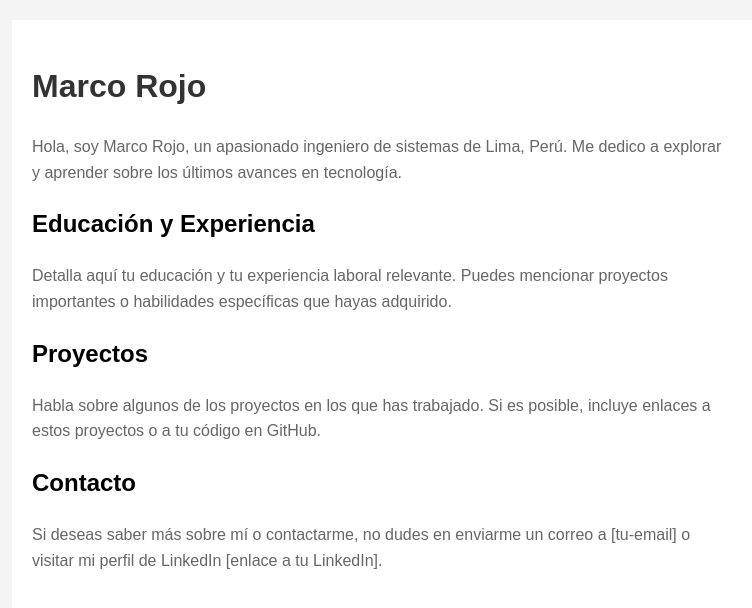
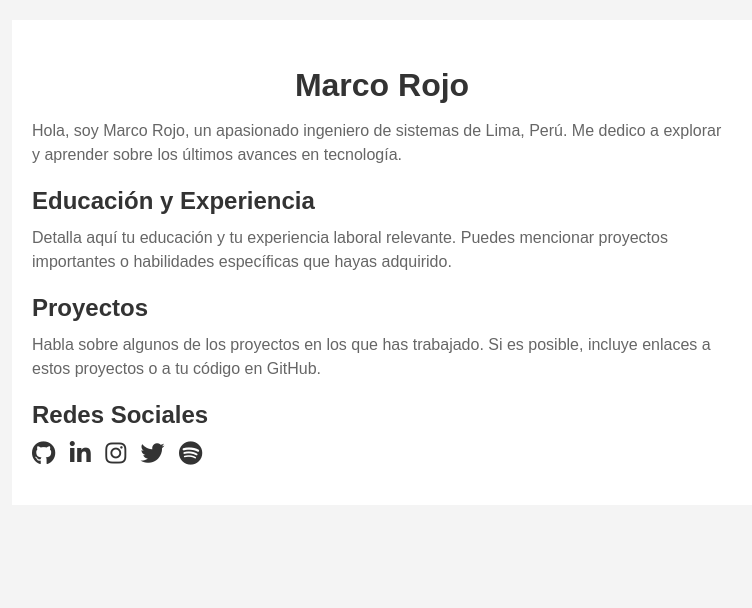
Before and after one commit to marcorojop/marcorojop.github.io, a plain HTML site: page index.html in a window 1280 px wide. Shown: the whole page, without its empty margins (258-1010 px from the left). Drawn offline with Linux system fonts and the light colour scheme.

Commit message:
Update index.html

```diff
--- a/index.html
+++ b/index.html
@@ -4,11 +4,12 @@
     <meta charset="UTF-8">
     <meta http-equiv="X-UA-Compatible" content="IE=edge">
     <meta name="viewport" content="width=device-width, initial-scale=1.0">
-    <title>Biografía de Marco Rojo</title>
+    <title>Marco Rojo</title>
+    <link rel="stylesheet" href="https://cdnjs.cloudflare.com/ajax/libs/font-awesome/5.15.1/css/all.min.css">
     <style>
         body {
             font-family: Arial, sans-serif;
-            line-height: 1.6;
+            line-height: 1.5;
             background-color: #f4f4f4;
             margin: 0;
             padding: 20px;
@@ -21,9 +22,34 @@
         }
         h1 {
             color: #333;
+            text-align: center; /* Solo centrar el h1 */
+            margin-bottom: 0.3em; /* Reducir espacio debajo del h1 */
         }
-        p {
+        h2 {
+            color: #333;
+            margin-top: 0.6em; /* Reducir espacio encima del h2 */
+            margin-bottom: 0.3em; /* Reducir espacio debajo del h2 */
+        }
+        p, ul {
             color: #666;
+            margin-top: 0; /* Quitar margen superior del párrafo y lista */
+            text-align: left; /* Alinear texto y lista a la izquierda */
+        }
+        .social-media {
+            list-style: none;
+            padding: 0;
+            margin-top: 0.3em; /* Reducir espacio encima de la lista */
+        }
+        .social-media li {
+            display: inline;
+            margin-right: 10px;
+        }
+        .social-media a {
+            text-decoration: none;
+            color: #333;
+        }
+        .social-media i {
+            font-size: 24px; /* Tamaño de los íconos */
         }
     </style>
 </head>
@@ -31,6 +57,7 @@
     <div class="container">
         <h1>Marco Rojo</h1>
         <p>Hola, soy Marco Rojo, un apasionado ingeniero de sistemas de Lima, Perú. Me dedico a explorar y aprender sobre los últimos avances en tecnología.</p>
+        <!-- Más contenido aquí -->
 
         <h2>Educación y Experiencia</h2>
         <p>Detalla aquí tu educación y tu experiencia laboral relevante. Puedes mencionar proyectos importantes o habilidades específicas que hayas adquirido.</p>
@@ -38,8 +65,14 @@
         <h2>Proyectos</h2>
         <p>Habla sobre algunos de los proyectos en los que has trabajado. Si es posible, incluye enlaces a estos proyectos o a tu código en GitHub.</p>
 
-        <h2>Contacto</h2>
-        <p>Si deseas saber más sobre mí o contactarme, no dudes en enviarme un correo a [tu-email] o visitar mi perfil de LinkedIn [enlace a tu LinkedIn].</p>
+        <h2>Redes Sociales</h2>
+        <ul class="social-media">
+            <li><a href="https://github.com/marcorojop" target="_blank"><i class="fab fa-github"></i></a></li>
+            <li><a href="https://linkedin.com/in/marcorojol" target="_blank"><i class="fab fa-linkedin-in"></i></a></li>
+            <li><a href="https://instagram.com/marcorojol" target="_blank"><i class="fab fa-instagram"></i></a></li>
+            <li><a href="https://twitter.com/marcorojol" target="_blank"><i class="fab fa-twitter"></i></a></li>
+            <li><a href="https://open.spotify.com/user/31bpmyzavlabzqvd5swfs2efeuq4?si=R2nH68rGQBSymyODPRrM2Q" target="_blank"><i class="fab fa-spotify"></i></a></li>
+        </ul>
     </div>
 </body>
 </html>
```
